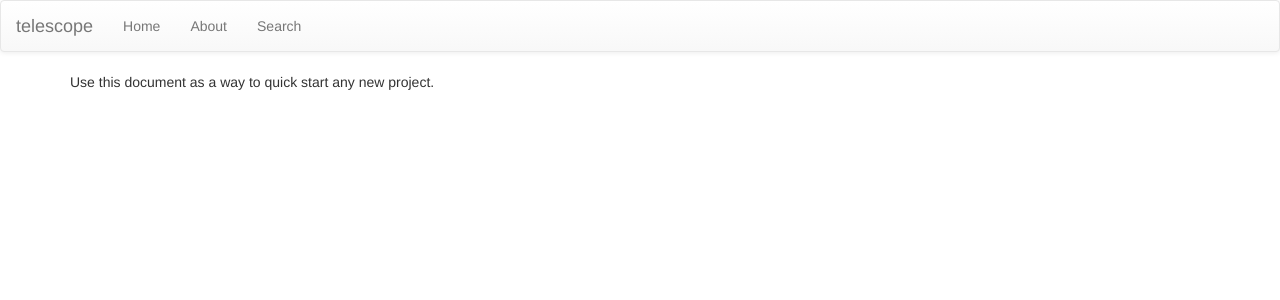
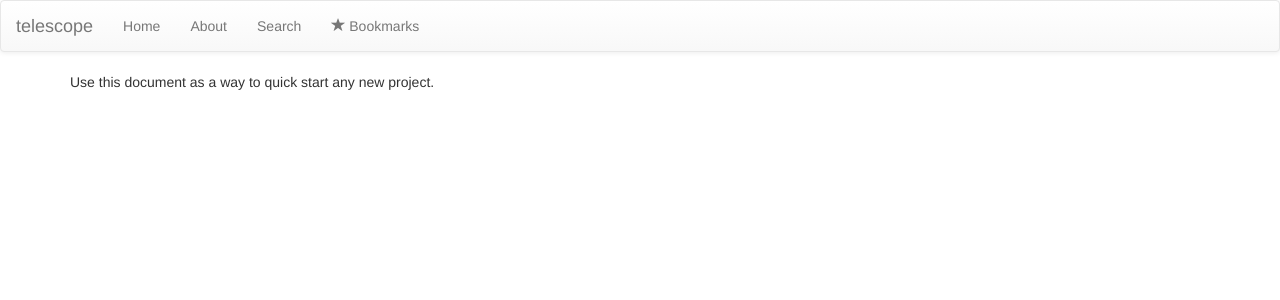
Before and after one commit to ad-m/telescope, a Django app: template telescope/templates/pages/home.html in a window 1280 px wide. Shown: the top 300 px of the page. Run offline with Django 3.2, Linux system fonts and the light colour scheme; the template is opened without the code that fills it, so the values that code supplies are empty; some libraries are stand-ins or nearby versions.

Commit message:
Added bookmarks to navbar

```diff
--- a/telescope/templates/base.html
+++ b/telescope/templates/base.html
@@ -49,6 +49,8 @@
             <li><a href="{% url 'home' %}">Home</a></li>
             <li><a href="{% url 'about' %}">About</a></li>
             <li><a href="{% url 'tors:search' %}">Search</a></li>
+            <li><a href="{% url 'bookmarks:list' %}"><i class="glyphicon glyphicon-star"></i> Bookmarks</a></li>
+
           </ul>
 
         </div>
```
